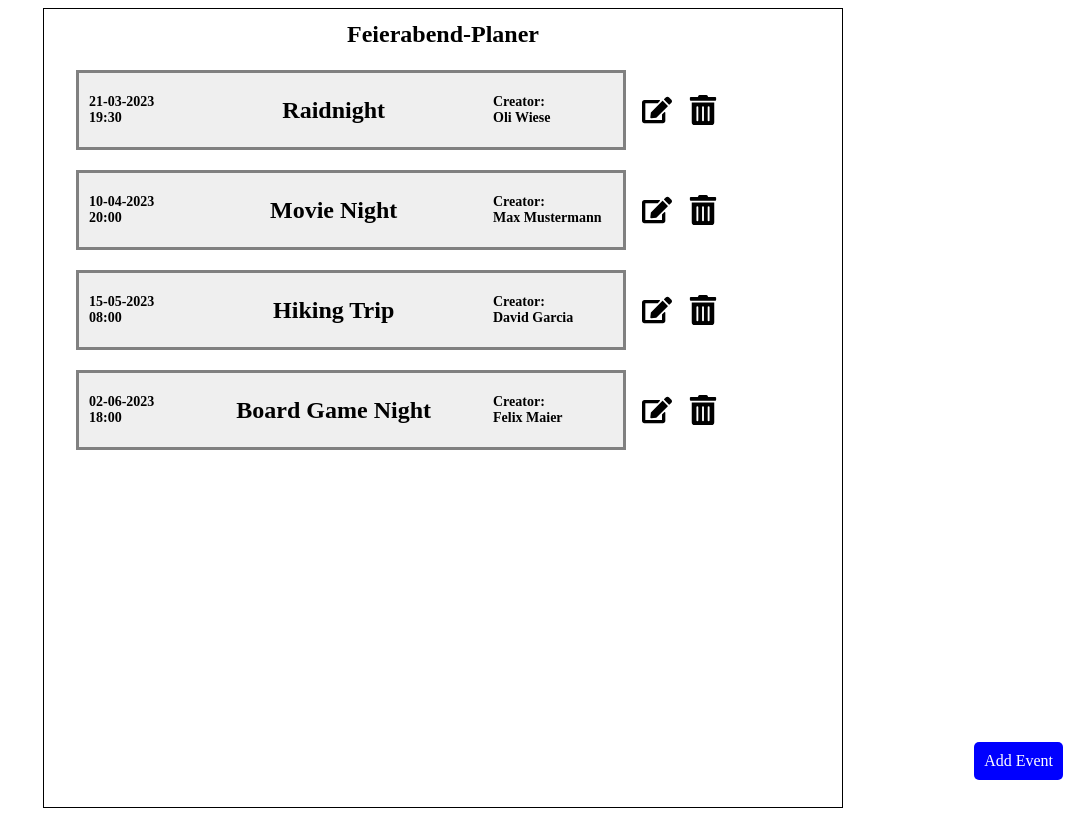
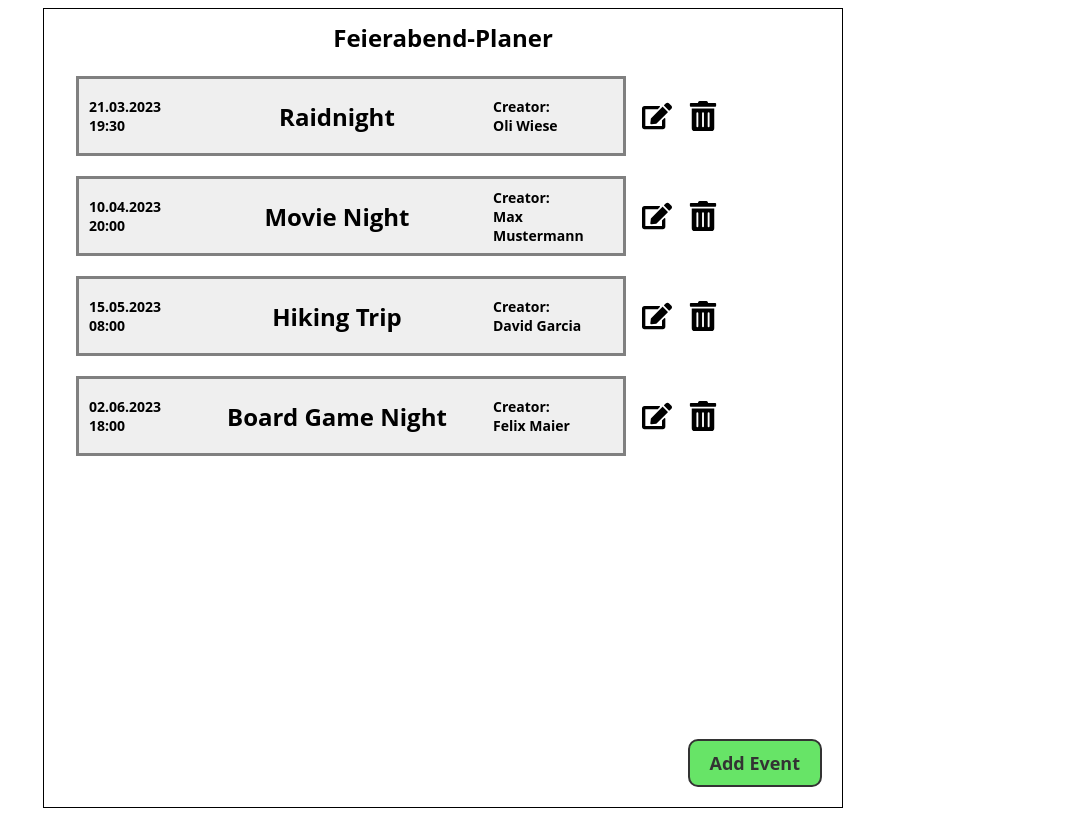
Before and after one commit to Syvex/IHK-Projekt-Feierabend-Planer, a React (Create React App) app: page / in a window 1280 px wide. Shown: the whole page, without its empty margins (197-1280 px from the left). Built offline with nearby package versions, Linux system fonts and the light colour scheme.

Commit message:
refactor project font

```diff
--- a/src/helpers.js
+++ b/src/helpers.js
@@ -15,7 +15,7 @@ export function formatDate(dateString) {
   const day = dateObj.getDate().toString().padStart(2, '0');
   const month = (dateObj.getMonth() + 1).toString().padStart(2, '0');
   const year = dateObj.getFullYear();
-  return `${day}-${month}-${year}`;
+  return `${day}.${month}.${year}`;
 }
 
 export function getDateAndTime(datetimeString) {
--- a/src/style.css
+++ b/src/style.css
@@ -1,5 +1,10 @@
+body {
+  font-family: 'Open Sans', sans-serif;
+}
+
 /* Styles for the event overview container */
 .event-list {
+  position: relative;
   box-sizing: border-box;
   width: 800px;
   height: 800px;
@@ -19,12 +24,23 @@
   position: absolute;
   bottom: 20px;
   right: 20px;
-  padding: 10px;
-  background-color: blue;
-  color: white;
-  border: none;
-  border-radius: 5px;
+  padding: 10px 20px;
+  border: 2px solid #333;
+  border-radius: 10px;
+  background-color: rgb(103, 228, 103);
+  color: #333;
+  font-size: 18px;
+  font-weight: bold;
   cursor: pointer;
+  transition: all 0.2s ease-in-out;
+}
+
+.add-event-button:hover {
+  background-color: rgb(0, 255, 0);
+}
+
+.add-event-button:active {
+  transform: translateY(1px);
 }
 
 /* Styles for the event container */
```
Also changed, not shown: public/index.html (line endings or trailing spaces).
